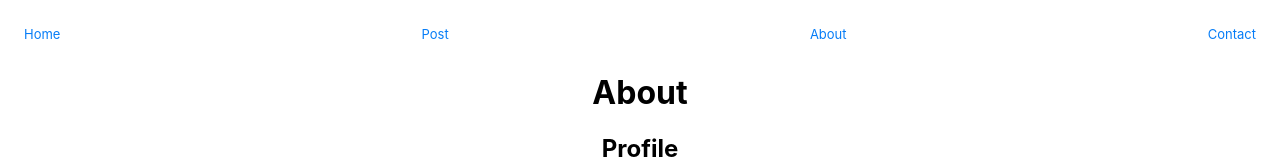
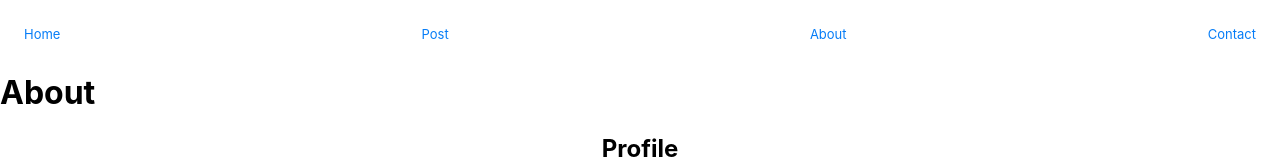
Before and after one commit to kagepedia/_blog, a Next.js app: page /about in a window 1280 px wide. Shown: the top 163 px of the page. Built offline with nearby package versions, Linux system fonts and the light colour scheme.

Commit message:
UI pc ver adjust

```diff
--- a/components/about/profile.js
+++ b/components/about/profile.js
@@ -1,5 +1,5 @@
 const Profile = () => (
-    <section>
+    <section className="profile">
         <div className="profile--basic">
             <h2>Profile</h2>
             <img src="/static/profile.JPG" alt="プロフィール画像" />
--- a/styles/about/about.scss
+++ b/styles/about/about.scss
@@ -1,7 +1,4 @@
-.hero {
-  text-align: center;
-}
-section {
+section.profile {
     text-align: center;
     .profile--basic {
         img {
```
